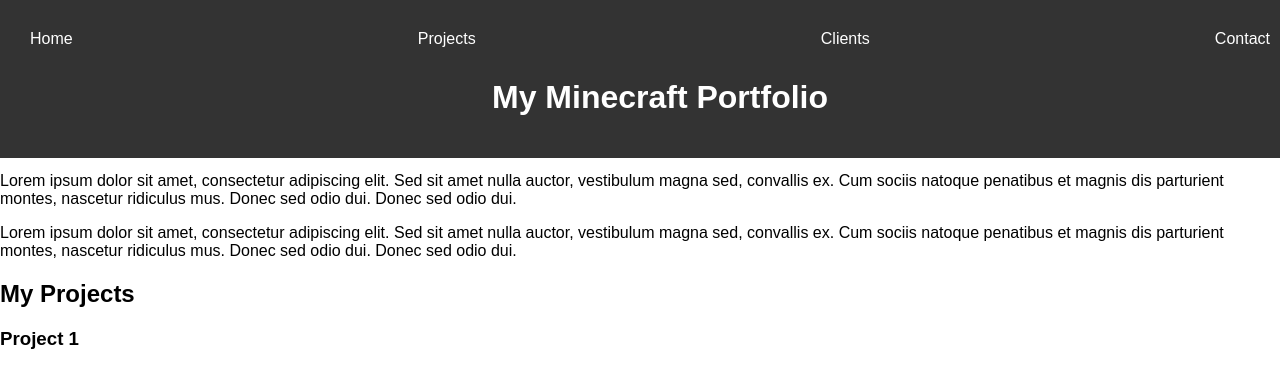
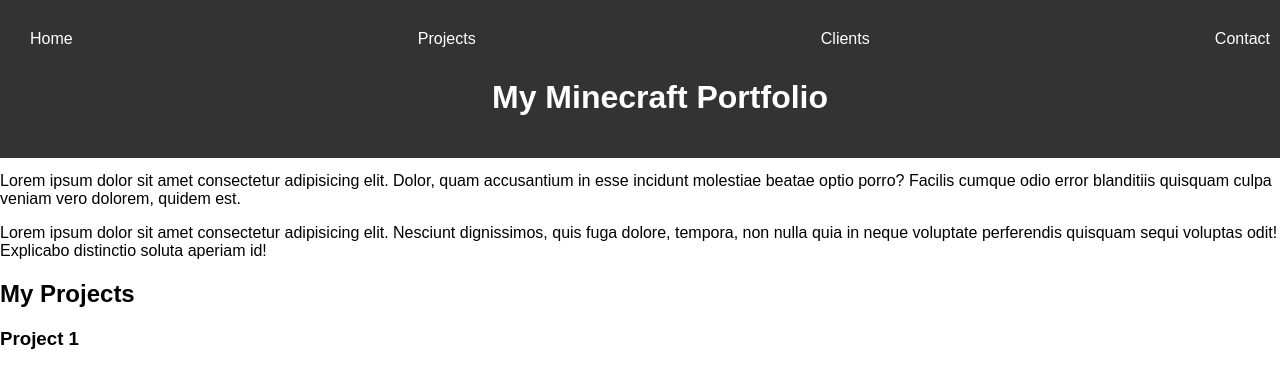
Before and after one commit to Zioxs/mc-portofolio, a plain HTML site: page index.html in a window 1280 px wide. Shown: the top 365 px of the page. Drawn offline with Linux system fonts and the light colour scheme.

Commit message:
Reapply "a"
This reverts commit b8558951dff488d05e8d0a8903013bbabec30b37.

```diff
--- a/index.html
+++ b/index.html
@@ -23,8 +23,8 @@
         <section id="home">
             <h2>Welcome to My Minecraft Portfolio</h2>
             <p>This is a brief introduction to my portfolio.</p>
-            <p>Lorem ipsum dolor sit amet, consectetur adipiscing elit. Sed sit amet nulla auctor, vestibulum magna sed, convallis ex. Cum sociis natoque penatibus et magnis dis parturient montes, nascetur ridiculus mus. Donec sed odio dui. Donec sed odio dui.</p>
-            <p>Lorem ipsum dolor sit amet, consectetur adipiscing elit. Sed sit amet nulla auctor, vestibulum magna sed, convallis ex. Cum sociis natoque penatibus et magnis dis parturient montes, nascetur ridiculus mus. Donec sed odio dui. Donec sed odio dui.</p>
+            <p>Lorem ipsum dolor sit amet consectetur adipisicing elit. Dolor, quam accusantium in esse incidunt molestiae beatae optio porro? Facilis cumque odio error blanditiis quisquam culpa veniam vero dolorem, quidem est.</p>
+            <p>Lorem ipsum dolor sit amet consectetur adipisicing elit. Nesciunt dignissimos, quis fuga dolore, tempora, non nulla quia in neque voluptate perferendis quisquam sequi voluptas odit! Explicabo distinctio soluta aperiam id!</p>
         </section>
         <section id="projects">
             <h2>My Projects</h2>
```
